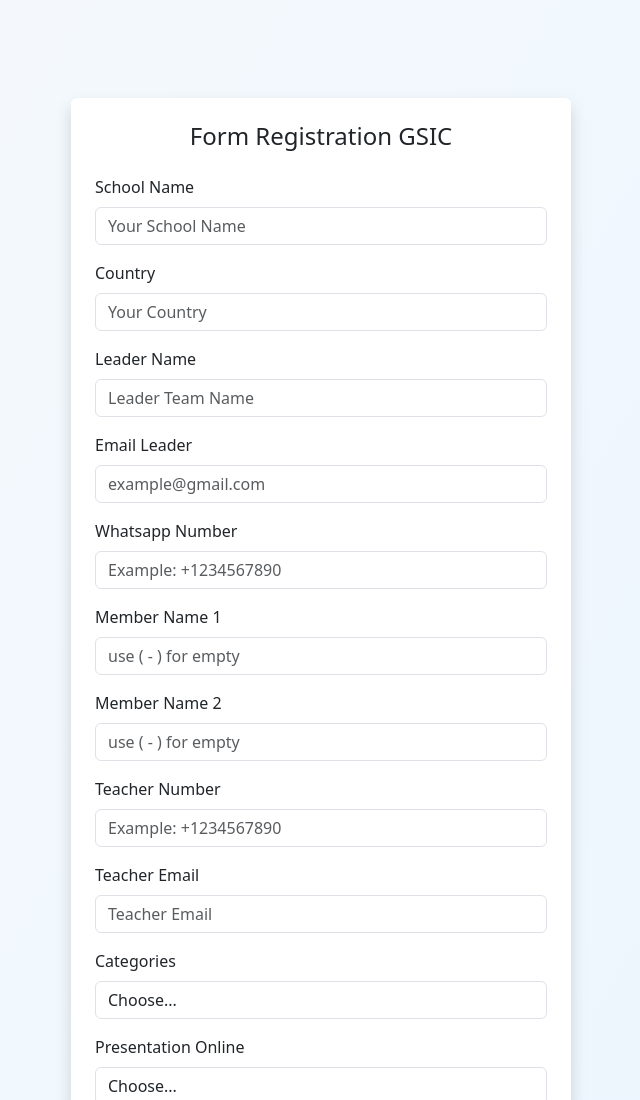
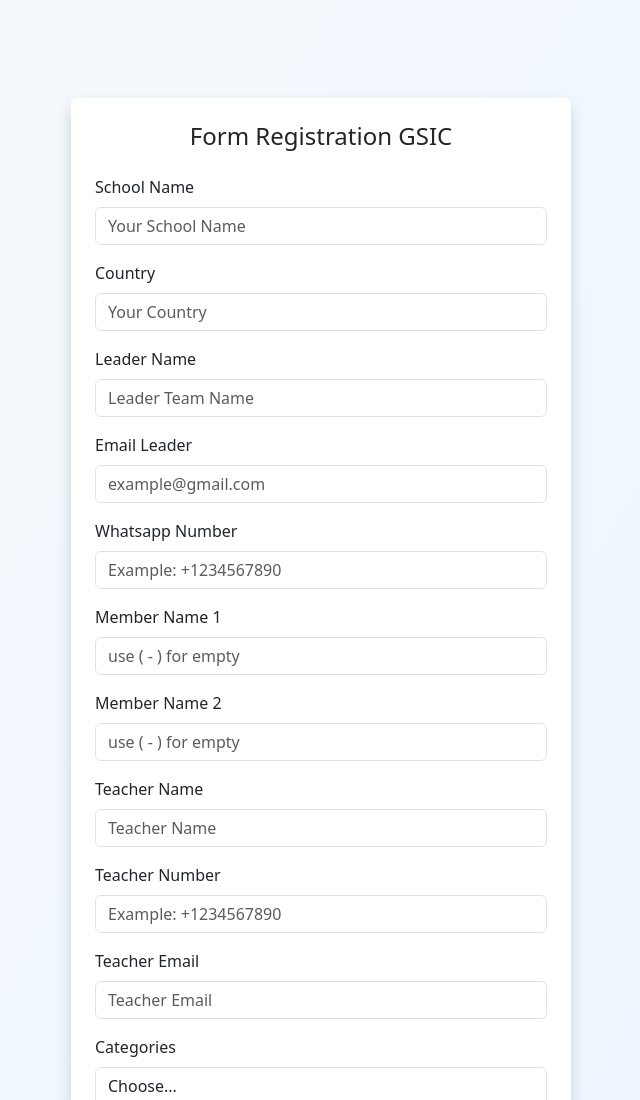
Before and after one commit to redheet/form-citainovasi, a plain HTML site: page index.html in a window 1280 px wide. Shown: the top 1100 px of the page, without its empty margins (319-959 px from the left). Drawn offline with nearby package versions, Linux system fonts and the light colour scheme; some packages are replaced by stand-ins of ours; a script that the page names is missing.

Commit message:
revisi 1.3 :bug:

```diff
--- a/index.html
+++ b/index.html
@@ -138,6 +138,17 @@
               name="team_2"
               id="team_2"
               placeholder="use ( - ) for empty"
+              required
+            />
+          </div>
+          <div class="form-group">
+            <label for="teacher_name">Teacher Name</label>
+            <input
+              class="form-control"
+              type="text"
+              name="teacher_name"
+              id="teacher_name"
+              placeholder="Teacher Name"
               required
             />
           </div>
```
